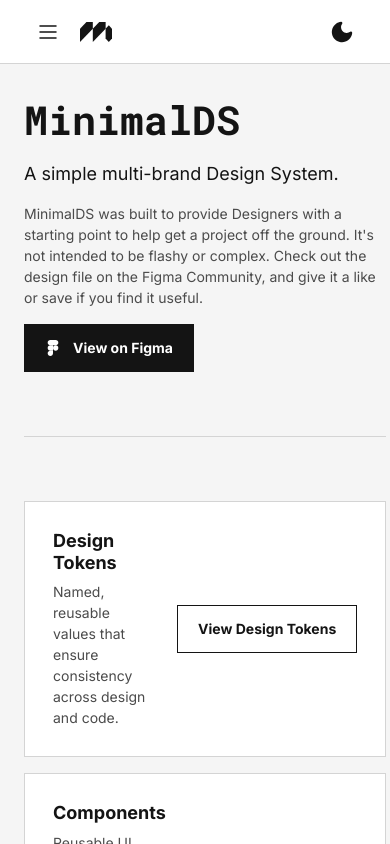
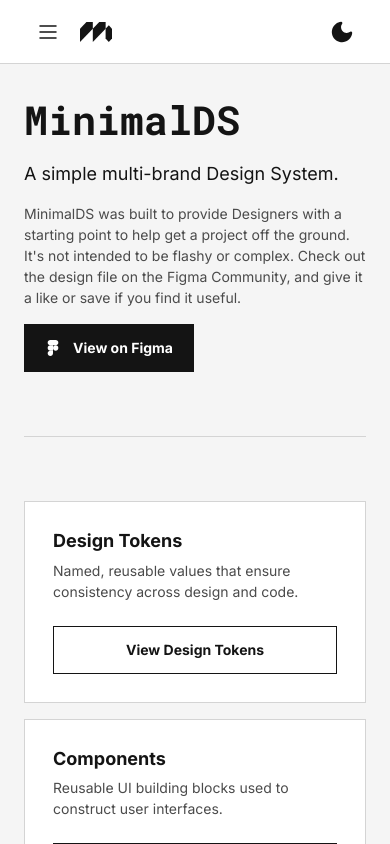
Before and after one commit to xlliott/minimalds, a React (Vite) app: page / in a window 390 px wide. Built offline with nearby package versions, Linux system fonts and the light colour scheme.

Commit message:
Add files via upload

```diff
--- a/src/pages/ComponentPage.css
+++ b/src/pages/ComponentPage.css
@@ -238,12 +238,10 @@
   }
 
   .mds-component-page__preview-area {
-    height:          auto;
-    min-height:      0;
-    max-height:      none;
-    padding:         24px;
-    align-items:     flex-start;
-    justify-content: flex-start;
+    height:     auto;
+    min-height: 0;
+    max-height: none;
+    padding:    32px 24px;
   }
 
   .mds-component-page__preview-scope {
--- a/src/pages/Home.css
+++ b/src/pages/Home.css
@@ -93,3 +93,14 @@
   line-height:  1.5;
   margin:       0;
 }
+
+@media (max-width: 768px) {
+  .mds-page-home__card {
+    flex-direction: column;
+    align-items:    flex-start;
+  }
+
+  .mds-page-home__card .mds-button {
+    width: 100%;
+  }
+}
--- a/src/pages/Spacing.css
+++ b/src/pages/Spacing.css
@@ -88,7 +88,7 @@
 }
 
 @media (max-width: 768px) {
-  .mds-page-spacing__grid {
+  .mds-spacing__cols {
     grid-template-columns: 1fr;
     gap: var(--space-layout-2xl);
   }
--- a/src/pages/Typography.css
+++ b/src/pages/Typography.css
@@ -119,3 +119,15 @@
   text-decoration:       underline;
   text-underline-offset: 2px;
 }
+
+@media (max-width: 768px) {
+  .mds-page-typography__row {
+    grid-template-columns: 100px 1fr;
+  }
+
+  .mds-page-typography__preview {
+    font-size: clamp(14px, 4vw, var(--font-size-desktop-display)) !important;
+    overflow:  hidden;
+    word-break: break-word;
+  }
+}
```
